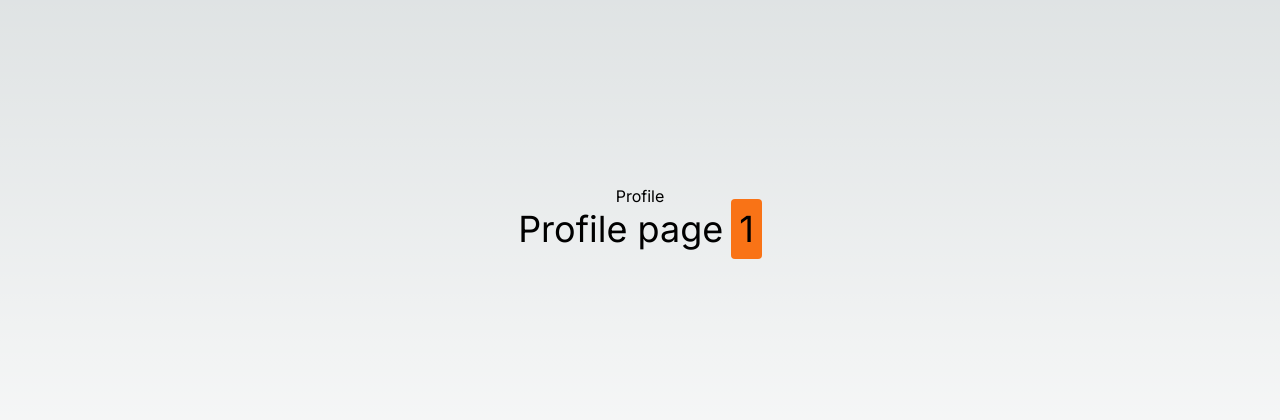
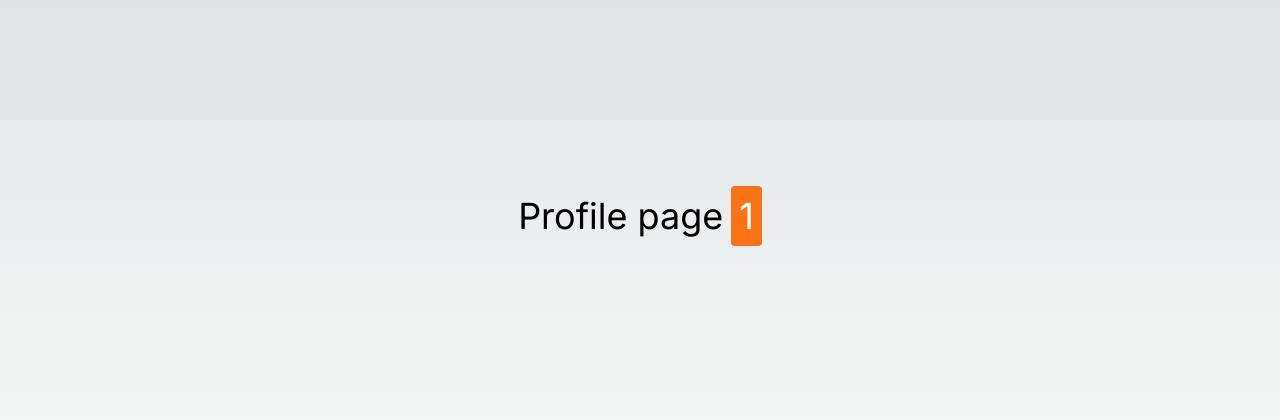
Before and after one commit to aishwary11/next-auth, a Next.js app: page /profile/1 in a window 1280 px wide. Shown: the part 184-604 px from the top of the page. Built offline with nearby package versions, Linux system fonts and the light colour scheme.

Commit message:
some more change

```diff
--- a/src/app/profile/[id]/page.tsx
+++ b/src/app/profile/[id]/page.tsx
@@ -1,11 +1,9 @@
 export default function UserProfile({ params }: any) {
 	return (
 		<div className='flex flex-col items-center justify-center min-h-screen py-2'>
-			<h1>Profile</h1>
-			<hr />
 			<p className='text-4xl'>
 				Profile page
-				<span className=' p-2 ml-2 rounded bg-orange-500 text-black'>{params.id}</span>
+				<span className=' p-2 ml-2 rounded bg-orange-500 text-white'>{params.id}</span>
 			</p>
 		</div>
 	);
--- a/tsconfig.json
+++ b/tsconfig.json
@@ -12,6 +12,7 @@
 		"module": "esnext",
 		"moduleResolution": "bundler",
 		"resolveJsonModule": true,
+		"noUnusedLocals": true,
 		"isolatedModules": true,
 		"jsx": "preserve",
 		"incremental": true,
```
